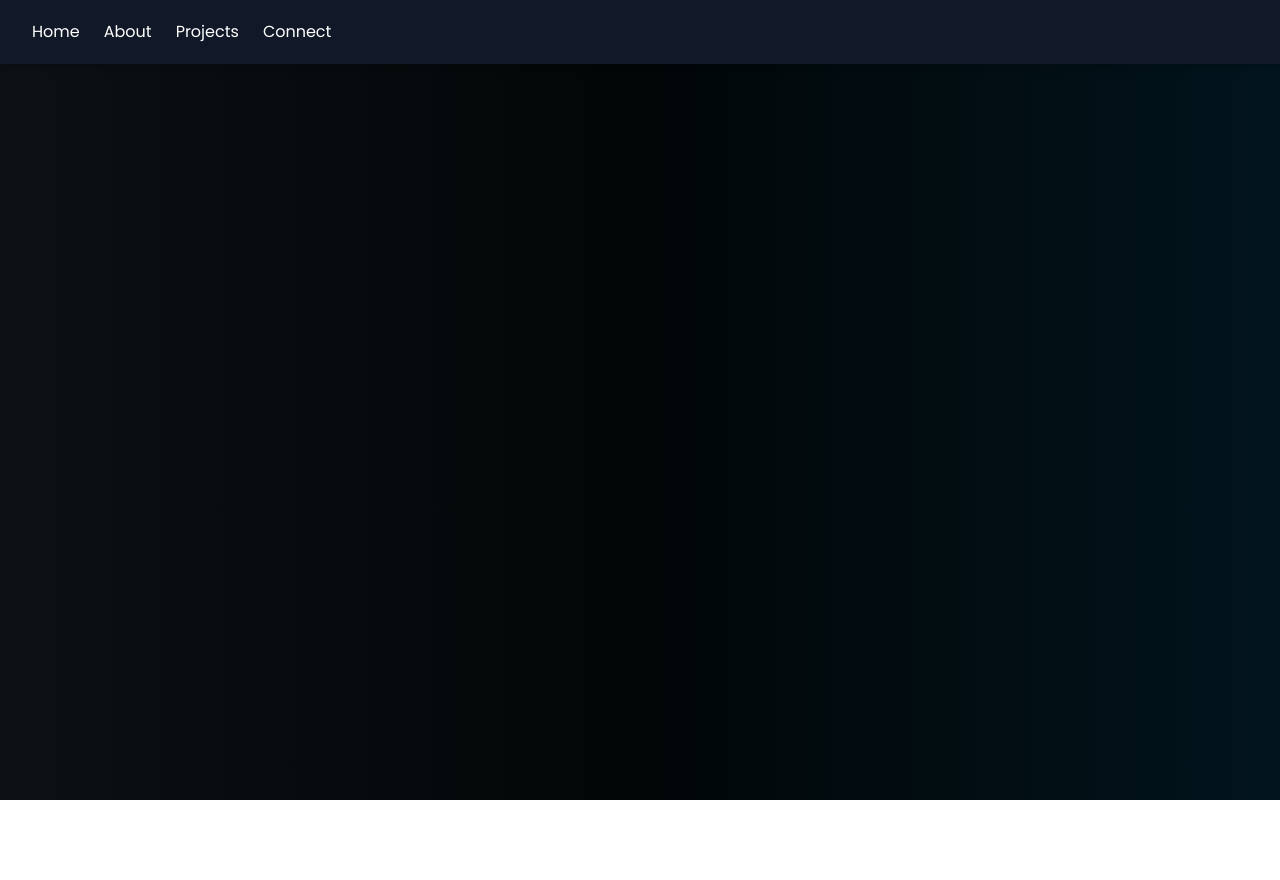
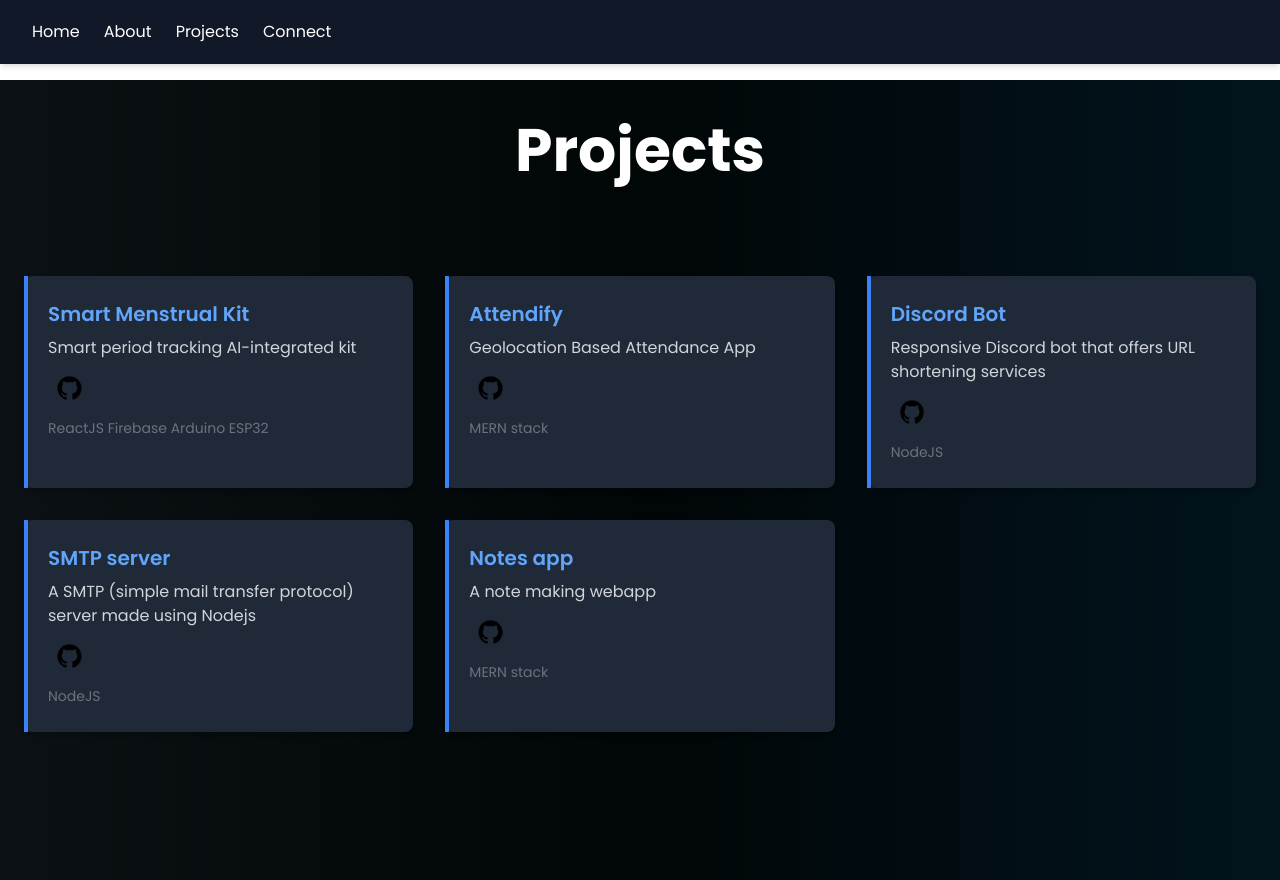
Before and after one commit to harmannanda1234/harmanjotsingh-nanda, a React (Create React App) app: page /projects in a window 1280 px wide. Before the commit the page ends 800 px from the top, so only its background shows below. Built offline with nearby package versions, Linux system fonts and the light colour scheme.

Commit message:
updated ji

```diff
--- a/package.json
+++ b/package.json
@@ -1 +1 @@
-{"name":"harman_port","version":"0.1.0","private":true,"dependencies":{"@testing-library/jest-dom":"^5.17.0","@testing-library/react":"^13.4.0","@testing-library/user-event":"^13.5.0","devicon":"^2.16.0","framer-motion":"^11.10.0","react":"^18.3.1","react-dom":"^18.3.1","react-intersection-observer":"^9.13.1","react-router-dom":"^6.26.2","react-scripts":"5.0.1","web-vitals":"^2.1.4"},"scripts":{"start":"react-scripts start","build":"react-scripts build","test":"react-scripts test","eject":"react-scripts eject"},"eslintConfig":{"extends":["react-app","react-app/jest"]},"browserslist":{"production":[">0.2%","not dead","not op_mini all"],"development":["last 1 chrome version","last 1 firefox version","last 1 safari version"]},"devDependencies":{"autoprefixer":"^10.4.20","gh-pages":"^6.1.1","postcss":"^8.4.47","tailwindcss":"^3.4.13"}}
+{"name":"harman_port","version":"0.1.0","private":true,"dependencies":{"@testing-library/jest-dom":"^5.17.0","@testing-library/react":"^13.4.0","@testing-library/user-event":"^13.5.0","animate.css":"^4.1.1","devicon":"^2.16.0","framer-motion":"^11.10.0","react":"^18.3.1","react-dom":"^18.3.1","react-intersection-observer":"^9.13.1","react-router-dom":"^6.26.2","react-scripts":"5.0.1","web-vitals":"^2.1.4"},"scripts":{"start":"react-scripts start","build":"react-scripts build","test":"react-scripts test","eject":"react-scripts eject"},"eslintConfig":{"extends":["react-app","react-app/jest"]},"browserslist":{"production":[">0.2%","not dead","not op_mini all"],"development":["last 1 chrome version","last 1 firefox version","last 1 safari version"]},"devDependencies":{"autoprefixer":"^10.4.20","gh-pages":"^6.1.1","postcss":"^8.4.47","tailwindcss":"^3.4.13"}}
--- a/src/components/nav.jsx
+++ b/src/components/nav.jsx
@@ -40,10 +40,10 @@ const Navbar = () => {
         {isMenuOpen && (
           <div className="md:hidden">
             <div className="flex flex-col space-y-4 mt-2 bg-black w-36 m-0 p-0">
-              <Link to="#home" className="hover:text-[#2bbfff] transition duration-300 ml-5 mt-3" onClick={toggleMenu}>Home</Link>
-              <Link to="#about" className="hover:text-[#2bbfff] transition duration-300 ml-5 mt-3" onClick={toggleMenu}>About</Link>
-              <Link to="#pro" className="hover:text-[#2bbfff] transition duration-300 ml-5 mt-3" onClick={toggleMenu}>Projects</Link>
-              <Link to="#connect" className="hover:text-[#2bbfff] transition duration-300 ml-5 mt-3" onClick={toggleMenu}>Connect</Link>
+              <Link to="/#home" className="hover:text-[#2bbfff] transition duration-300 ml-5 mt-3" onClick={toggleMenu}>Home</Link>
+              <Link to="/#about" className="hover:text-[#2bbfff] transition duration-300 ml-5 mt-3" onClick={toggleMenu}>About</Link>
+              <Link to="/projects" className="hover:text-[#2bbfff] transition duration-300 ml-5 mt-3" onClick={toggleMenu}>Projects</Link>
+              <Link to="/#connect" className="hover:text-[#2bbfff] transition duration-300 ml-5 mt-3" onClick={toggleMenu}>Connect</Link>
             </div>
           </div>
         )}
--- a/src/pages/home.js
+++ b/src/pages/home.js
@@ -86,8 +86,8 @@ const Home = () => {
   </div>
 </section>
 
-<section id='skills' className='mt-56 mb-72'>
-  <h1 className='text-center text-6xl font-bold text-white mb-10 mt-32'>Tools & Frameworks</h1>
+<section id='skills' className='mt-56 mb-48'>
+  <h1 className='text-center text-6xl font-bold text-zinc-300 mb-10 mt-32'>Tools & Frameworks</h1>
   <p className="mt-4 text-center md:text-lg px-4 md:px-0 mb-6 text-zinc-400">Here are the tools and technologies i have been using over the past few years and have gained hands on experience</p>
   <Lang/>
   <Skills/>
--- a/src/pages/project.js
+++ b/src/pages/project.js
@@ -1,13 +1,73 @@
 import React from 'react';
-import Navbar from '../components/nav'
+import Git from '../assets/GitHub.png'; // Assuming the GitHub icon is in your assets
+import Navbar from '../components/nav'; // Importing the Navbar component
+
 const Project = () => {
+  const eventsData = [
+    {
+      title: 'Smart Menstrual Kit',
+      date: 'ReactJS Firebase Arduino ESP32',
+      Link: 'https://github.com/harmannanda1234/Matrix_PWA_INDIANITES/',
+      description: 'Smart period tracking AI-integrated kit',
+    },
+    {
+      title: 'Attendify',
+      date: 'MERN stack',
+      Link: 'https://github.com/harmannanda1234/attendify',
+      description: 'Geolocation Based Attendance App',
+    },
+    {
+      title: 'Discord Bot',
+      date: 'NodeJS',
+      Link: 'https://github.com/harmannanda1234/discordbot',
+      description: 'Responsive Discord bot that offers URL shortening services',
+    },
+    {
+      title: 'SMTP server',
+      Link: 'https://github.com/harmannanda1234/smtp',
+      date: 'NodeJS',
+      description: 'A SMTP (simple mail transfer protocol) server made using Nodejs',
+    },
+    {
+      title: 'Notes app',
+      Link: 'https://github.com/harmannanda1234/mynotes',
+      date: 'MERN stack',
+      description: 'A note making webapp',
+    },
+  ];
+
   return (
-    <div className="bg-gradient-to-r from-[#0b1114] via-[#010607] to-[#02141d]  min-h-screen min-w-full">
-      <div>
-        <Navbar/>
+    <div className="bg-gradient-to-r from-[#0b1114] via-[#010607] to-[#02141d] min-h-screen min-w-full text-white">
+      {/* Navbar */}
+      <Navbar />
+
+      {/* Main content */}
+      <div className="py-10 mt-20">
+        <h2 className="text-center text-6xl font-bold text-white mb-24">Projects</h2>
+
+        {/* Projects list in cards */}
+        <div className="grid grid-cols-1 md:grid-cols-2 lg:grid-cols-3 gap-8 px-6">
+          {eventsData.map((event, index) => (
+            <div
+              key={index}
+              className="bg-gray-800 p-6 rounded-lg shadow-md hover:shadow-xl transition transform hover:scale-105"
+            >
+              <h3 className="text-xl font-semibold text-blue-400 mb-2">{event.title}</h3>
+              <p className="text-gray-300 mb-4">{event.description}</p>
+              {/* GitHub link icon */}
+              {event.Link && (
+                <a href={event.Link} target="_blank" rel="noopener noreferrer">
+                  <img src={Git} alt="GitHub Link" className="h-6 mb-4 hover:opacity-75 transition-opacity" />
+                </a>
+              )}
+              <span className="text-sm text-gray-500">{event.date}</span>
+              <span className="absolute left-0 top-0 bottom-0 w-1 bg-blue-500"></span>
+            </div>
+          ))}
+        </div>
       </div>
     </div>
   );
-}
+};
 
 export default Project;
```
Also changed, not shown: 1 other file (tests, documents, lock files or other folders).
